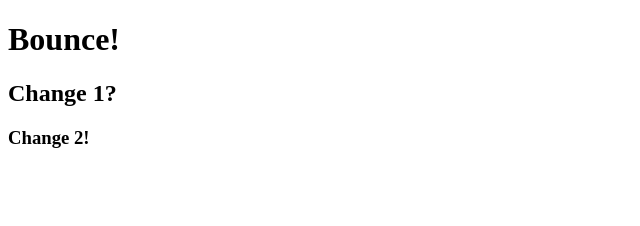
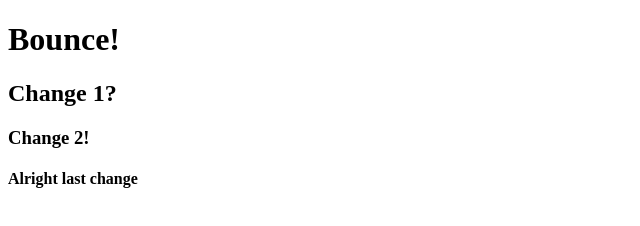
Before and after one commit to kalkyo/bounce, a plain HTML site: page index.html in a window 1280 px wide. Shown: the whole page, without its empty margins (0-640 px from the left). Drawn offline with Linux system fonts and the light colour scheme.

Commit message:
last subheader added

```diff
--- a/index.html
+++ b/index.html
@@ -11,5 +11,6 @@
     <h1>Bounce!</h1>
     <h2>Change 1?</h2>
     <h3>Change 2!</h3>
+    <h4>Alright last change</h4>
 </body>
 </html>
```
